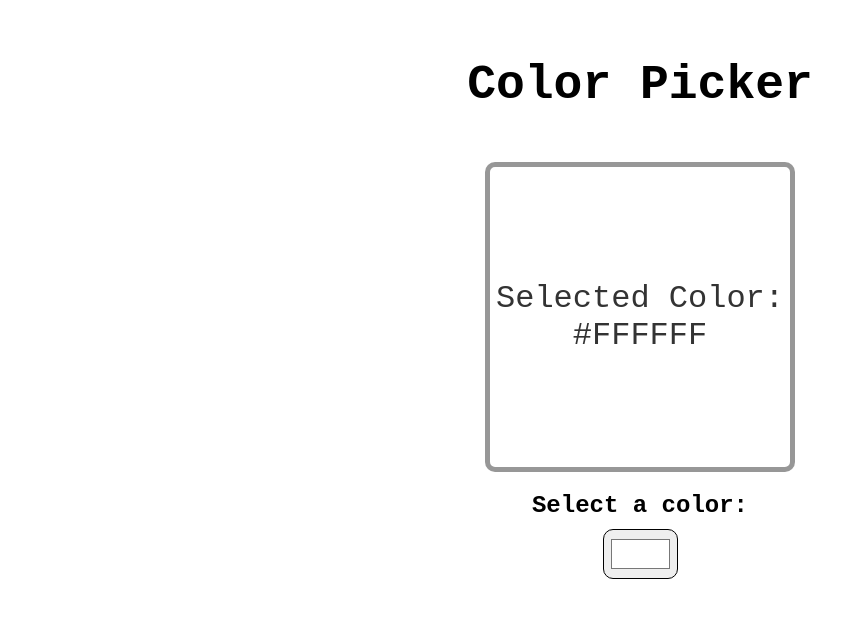
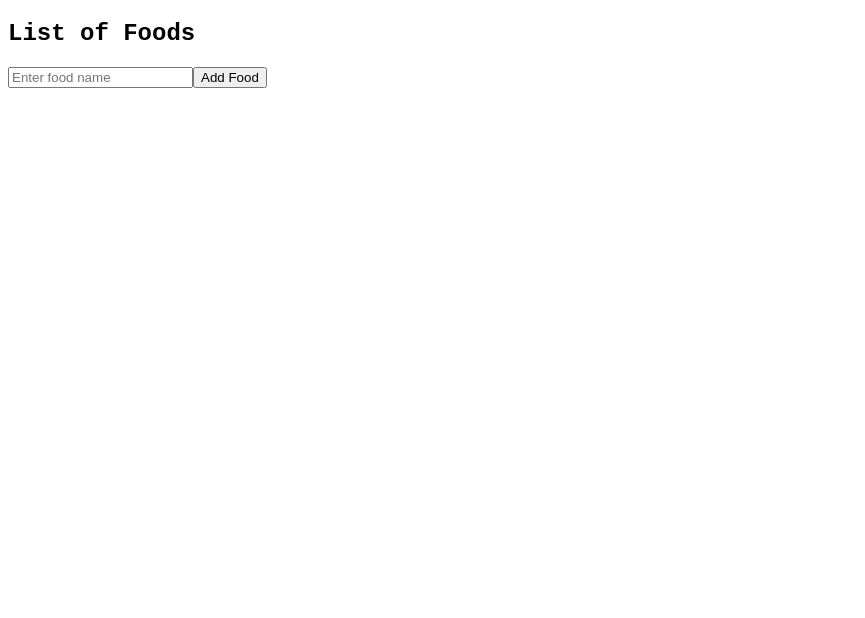
Before and after one commit to baljindersinghmaan/First-Example, a React (Vite) app in the folder first-project/: page / in a window 1280 px wide. Shown: the top 618 px of the page, without its empty margins (0-865 px from the left). Built offline with nearby package versions, Linux system fonts and the light colour scheme.

Commit message:
updating array

```diff
--- a/first-project/src/App.jsx
+++ b/first-project/src/App.jsx
@@ -1,8 +1,8 @@
-import ColorPicker from "./ColorPicker";
+import ArrayUpdate from "./Array";
 function App() {
   return (
     <>
-        <ColorPicker/>
+        <ArrayUpdate/>
     </>
   );
 }
--- /dev/null
+++ b/first-project/src/Array.jsx
@@ -0,0 +1,25 @@
+import React,{useState} from "react";
+
+function ArrayUpdate(){
+    const[foods, setFoods] = useState([]);
+    function handleAddFood(){
+        const newFood = document.getElementById("foodInput").value;
+        document.getElementById("foodInput").value = "";
+        setFoods(f => [...f , newFood])
+    }
+    function handleRemoveFood(index){
+        setFoods(foods.filter((_, i) => i !== index))
+    }
+    return(<div>
+        <h2>List of Foods</h2>
+        <ul>
+        {foods.map((food, index) => <li key={index} onClick={() => handleRemoveFood(index)}>
+            {food}
+        </li>)}
+        </ul>
+        <input type="text" id="foodInput" placeholder="Enter food name"/>
+        <button onClick={handleAddFood}>Add Food</button>
+    </div>)
+
+}
+export default ArrayUpdate
```
